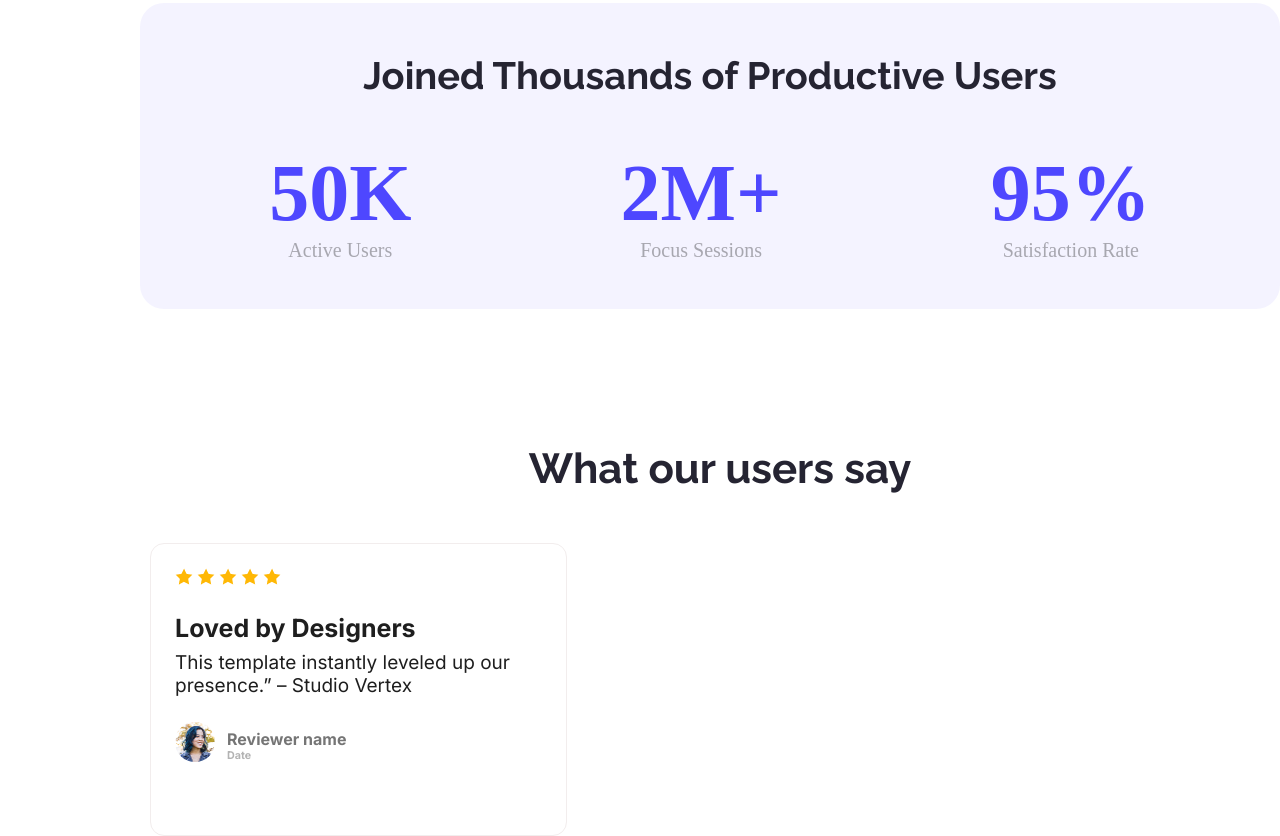
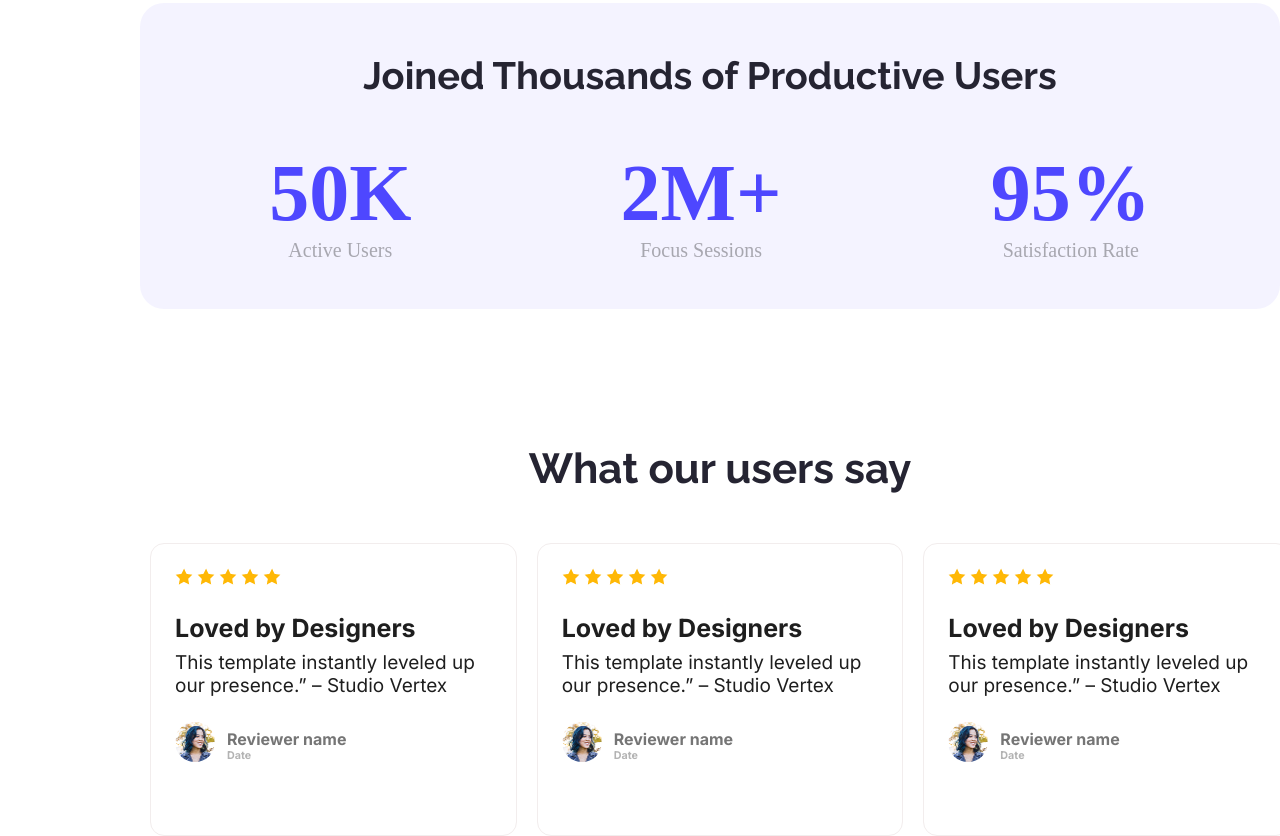
Before and after one commit to IbrahimNewaz/landing-launchpad-assignment, a plain HTML site: page landing-launchpad-assignment/index.html in a window 1280 px wide. Shown: the part 1278-2114 px from the top of the page. Drawn offline with Linux system fonts and the light colour scheme; a web font is replaced by a local one.

Commit message:
7. Users’ Feedback Section has bee

```diff
--- a/landing-launchpad-assignment/index.html
+++ b/landing-launchpad-assignment/index.html
@@ -86,6 +86,7 @@
             <div class="user-headline">
                 <h2 class="Raleway-regula">What our users say</h2>
             </div>
+            <div class="review-box">
                 <div class="users">
                     <div class="user-review">
                         <div class="user-ratings">
@@ -116,7 +117,69 @@
 
                 </div>
 
+                <div class="users">
+                    <div class="user-review">
+                        <div class="user-ratings">
+                            <div class="star"><img src="../B12A01-landing-launchpad/Assets/icon-star.png" alt="Star Icon"></div>
+                            <div class="star"><img src="../B12A01-landing-launchpad/Assets/icon-star.png" alt="Star Icon"></div>
+                            <div class="star"><img src="../B12A01-landing-launchpad/Assets/icon-star.png" alt="Star Icon"></div>
+                            <div class="star"><img src="../B12A01-landing-launchpad/Assets/icon-star.png" alt="Star Icon"></div>
+                            <div class="star"><img src="../B12A01-landing-launchpad/Assets/icon-star.png" alt="Star Icon"></div>
+                        </div>
+                        <div class="user-titel">
+                            <h3 class="inter-normal">Loved by Designers</h3>
+                        </div>
+                        <div class="user-comment">
+                            <p class="inter-normal">This template instantly leveled up our presence.” – Studio Vertex
+                            </p>
+                        </div>
+                    </div>
+
+                    <div class="user-id">
+                        <div class="id-img">
+                            <img src="../B12A01-landing-launchpad/Assets/avatar.png" alt="User Avatar">
+                        </div>
+                        <div class="id-name">
+                            <h5 class="inter-normal">Reviewer name</h5>
+                            <h6 class="inter-normal">Date</h6>
+                        </div>
+                    </div>
+
+                </div>
+
+
+                <div class="users">
+                    <div class="user-review">
+                        <div class="user-ratings">
+                            <div class="star"><img src="../B12A01-landing-launchpad/Assets/icon-star.png" alt="Star Icon"></div>
+                            <div class="star"><img src="../B12A01-landing-launchpad/Assets/icon-star.png" alt="Star Icon"></div>
+                            <div class="star"><img src="../B12A01-landing-launchpad/Assets/icon-star.png" alt="Star Icon"></div>
+                            <div class="star"><img src="../B12A01-landing-launchpad/Assets/icon-star.png" alt="Star Icon"></div>
+                            <div class="star"><img src="../B12A01-landing-launchpad/Assets/icon-star.png" alt="Star Icon"></div>
+                        </div>
+                        <div class="user-titel">
+                            <h3 class="inter-normal">Loved by Designers</h3>
+                        </div>
+                        <div class="user-comment">
+                            <p class="inter-normal">This template instantly leveled up our presence.” – Studio Vertex
+                            </p>
+                        </div>
+                    </div>
+
+                    <div class="user-id">
+                        <div class="id-img">
+                            <img src="../B12A01-landing-launchpad/Assets/avatar.png" alt="User Avatar">
+                        </div>
+                        <div class="id-name">
+                            <h5 class="inter-normal">Reviewer name</h5>
+                            <h6 class="inter-normal">Date</h6>
+                        </div>
+                    </div>
+
+                </div>
+            </div>
         </section>
+
     </main>
   </body>
 </html>
--- a/landing-launchpad-assignment/landing styles/style.css
+++ b/landing-launchpad-assignment/landing styles/style.css
@@ -272,6 +272,12 @@ nav h3 {
     margin-bottom: 50px;
 }
 
+.review-box
+{
+    display: flex;
+    gap: 20px;
+}
+
 .user-ratings
 {
     display: flex;
@@ -285,7 +291,7 @@ nav h3 {
     height: 243px;
     border-radius: 14px;
     background-color: #FFFFFF50;
-    border: 1.5px solid #F2EDED;
+    border: 1px solid #F2EDED;
     padding: 24px 24px;
     display: flex;
     flex-direction: column;
```
Lines whose indentation alone changed are shown as unchanged.
